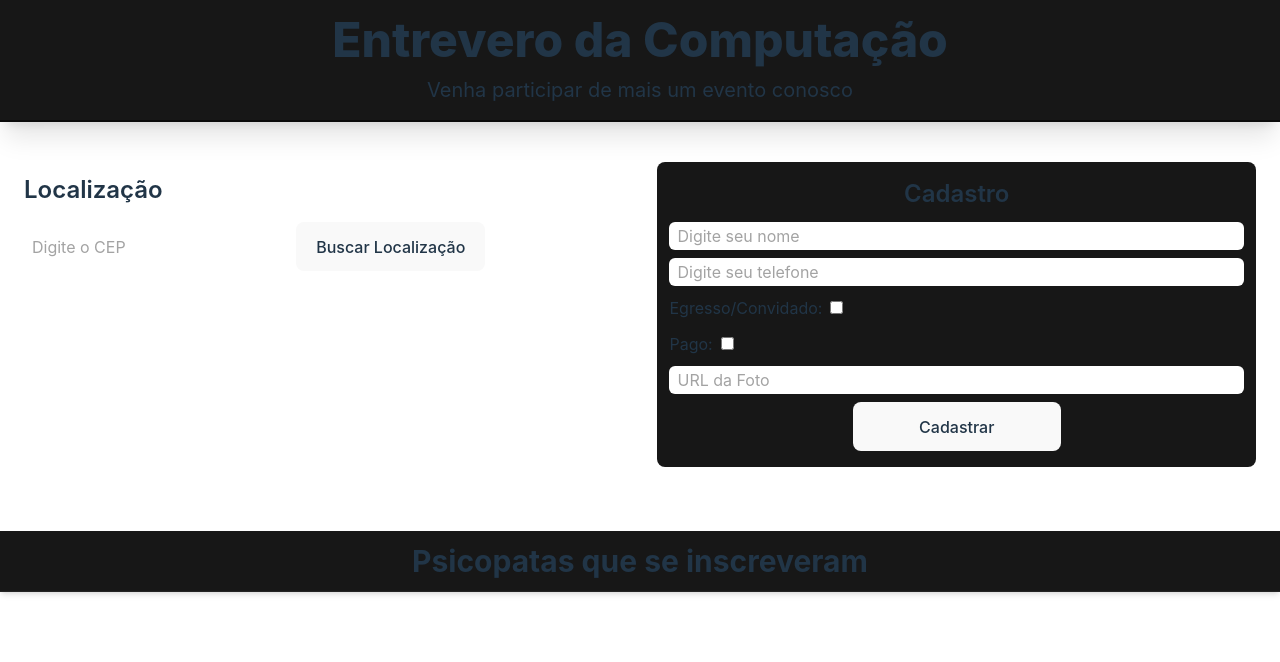
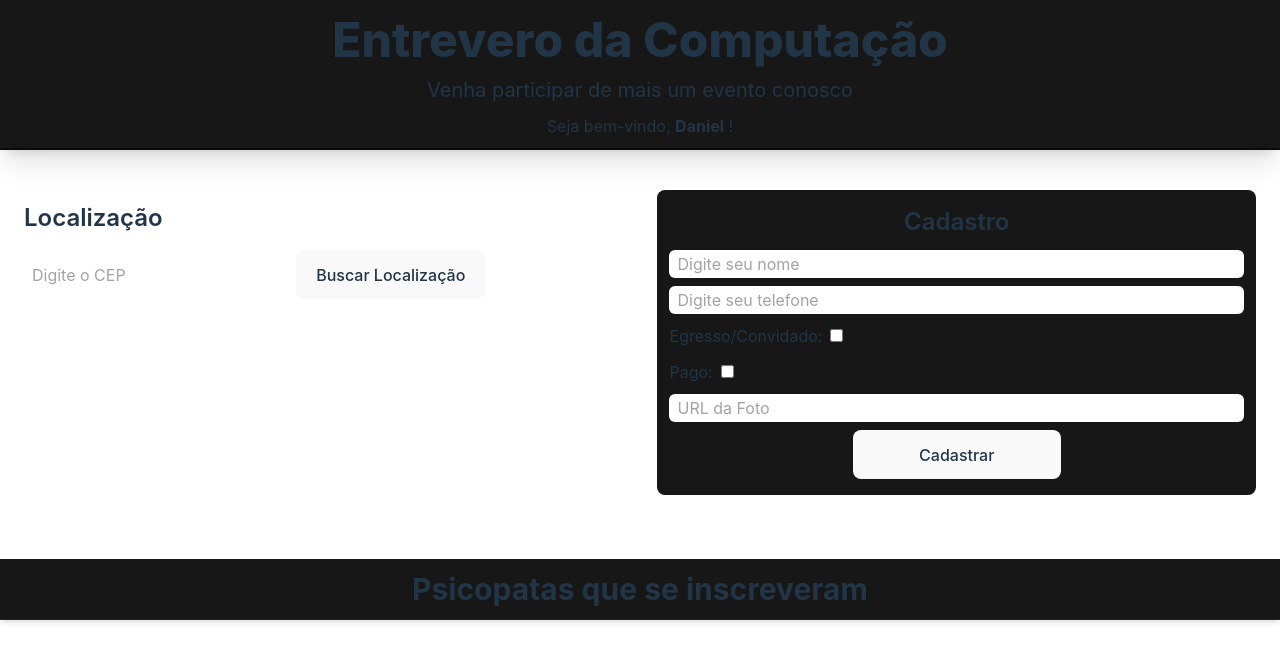
Before and after one commit to tawansilveira/AP2-DAOC, a React (Vite) app: page / in a window 1280 px wide. Shown: the top 662 px of the page. Built offline with nearby package versions, Linux system fonts and the light colour scheme.

Commit message:
incluindo props.name

```diff
--- a/src/App.jsx
+++ b/src/App.jsx
@@ -7,6 +7,7 @@ import './App.css';
 
 const App = () => {
   const [pessoas, setPessoas] = useState([]);
+  const name = "Daniel";
 
   const buscarLocalizacao = (cep) => {
     return fetch(`https://viacep.com.br/ws/${cep}/json/`)
@@ -19,7 +20,7 @@ const App = () => {
 
   return (
     <div>
-      <Header />
+      <Header name={name} />
       <article className="container content-wrapper flex sm:flex-wrap mt-10 *:mx-6 sm:mx-2">
         <Localizacao buscarLocalizacao={buscarLocalizacao} />
         <Form cadastrarPessoa={cadastrarPessoa} />
--- a/src/components/Header.jsx
+++ b/src/components/Header.jsx
@@ -1,6 +1,6 @@
 import React from 'react';
 
-const Header = () => {
+const Header = ({ name }) => {
   return (
     <div
       className='
@@ -9,6 +9,7 @@ const Header = () => {
       <header className='object-center text-center'>
         <h1 className='header font-extrabold text-5xl m-2 sm:text-3xl'>Entrevero da Computação</h1>
         <h3 className='header text-xl pt-1 pb-2 sm:text-base sm:pt-0'>Venha participar de mais um evento conosco</h3>
+        <p className="welcome-text">Seja bem-vindo, <strong>{name}</strong> !</p>
       </header>
     </div>
   );
```
